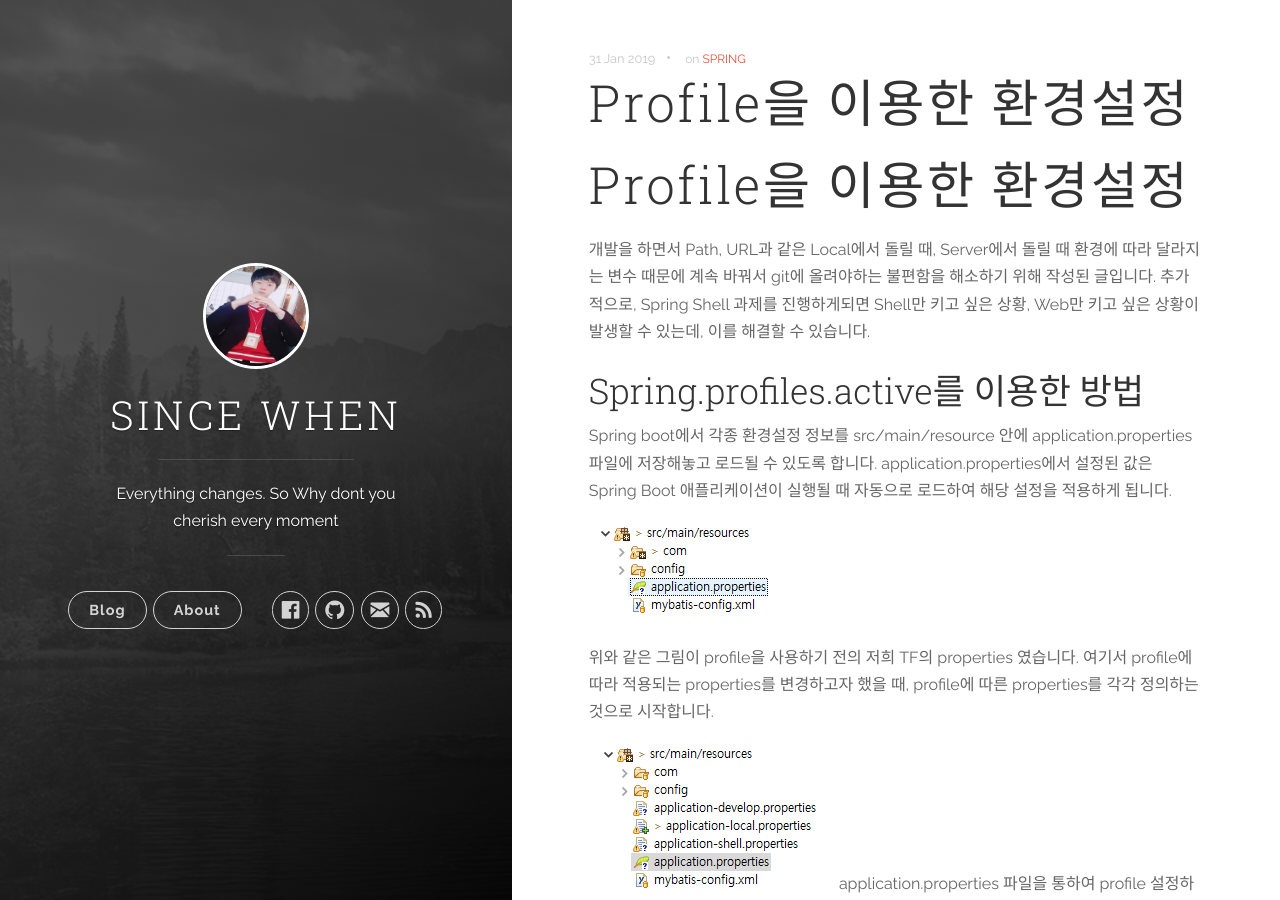
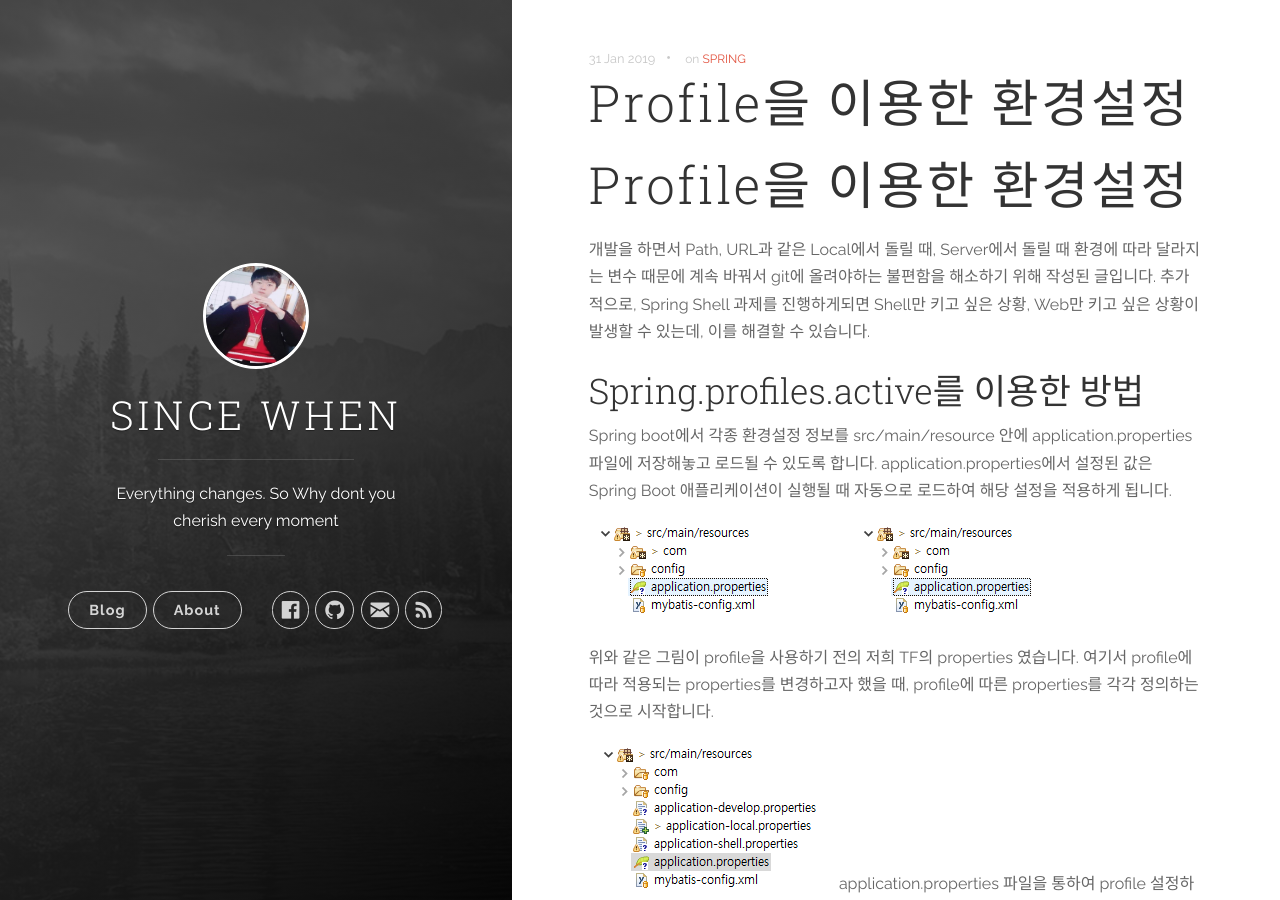
Before and after one commit to hiasince/hiasince.github.io, a Jekyll site: the page built from _posts/2019-01-31-Profile을 이용한 환경설정.markdown, in a window 1280 px wide and 900 px high. Built offline with Jekyll 4.4.1, drawn with Linux system fonts in a browser that asks for light colours; comment, search, counter and statistics services are not loaded.

Commit message:
Update 2019-01-31-Profile을 이용한 환경설정.markdown

```diff
--- a/_posts/2019-01-31-Profile을 이용한 환경설정.markdown
+++ b/_posts/2019-01-31-Profile을 이용한 환경설정.markdown
@@ -14,6 +14,7 @@ tags: [SPRING]
 Spring boot에서 각종 환경설정 정보를 src/main/resource 안에 application.properties 파일에 저장해놓고 로드될 수 있도록 합니다.
 application.properties에서 설정된 값은  Spring Boot 애플리케이션이 실행될 때 자동으로 로드하여 해당 설정을 적용하게 됩니다.
 
+![image](https://github.com/hiasince/hiasince.github.io/blob/master/images/post/image.png)
 <img src="https://github.com/hiasince/hiasince.github.io/blob/master/images/post/image.png">
 
 위와 같은 그림이 profile을 사용하기 전의 저희 TF의 properties 였습니다.
```
